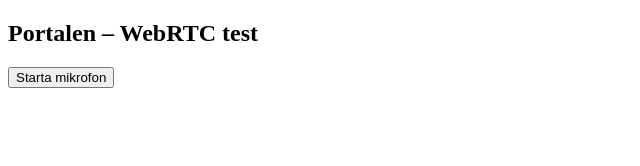
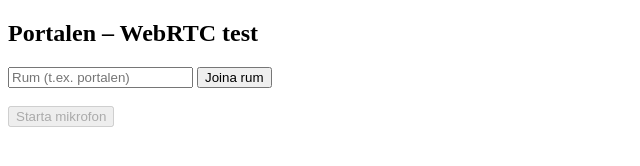
Before and after one commit to Ufoxman01/portalen-webrtc, a website: page public/index.html in a window 1280 px wide. Shown: the whole page, without its empty margins (0-640 px from the left). Drawn offline with nearby package versions, Linux system fonts and the light colour scheme; no server answers.

Commit message:
Modify WebRTC test interface in index.html
Updated the HTML structure by adding input and join button while modifying the start button's state.

```diff
--- a/public/index.html
+++ b/public/index.html
@@ -7,10 +7,12 @@
 <body>
   <h2>Portalen – WebRTC test</h2>
 
-  <button id="start">Starta mikrofon</button>
-  <audio id="remote" autoplay></audio>
+<input id="room" placeholder="Rum (t.ex. portalen)">
+<button id="join">Joina rum</button>
 
-  <script src="/socket.io/socket.io.js"></script>
-  <script src="client.js"></script>
-</body>
+<br><br>
+
+<button id="start" disabled>Starta mikrofon</button>
+<audio id="remote" autoplay></audio>
+<body>
 </html>
```
